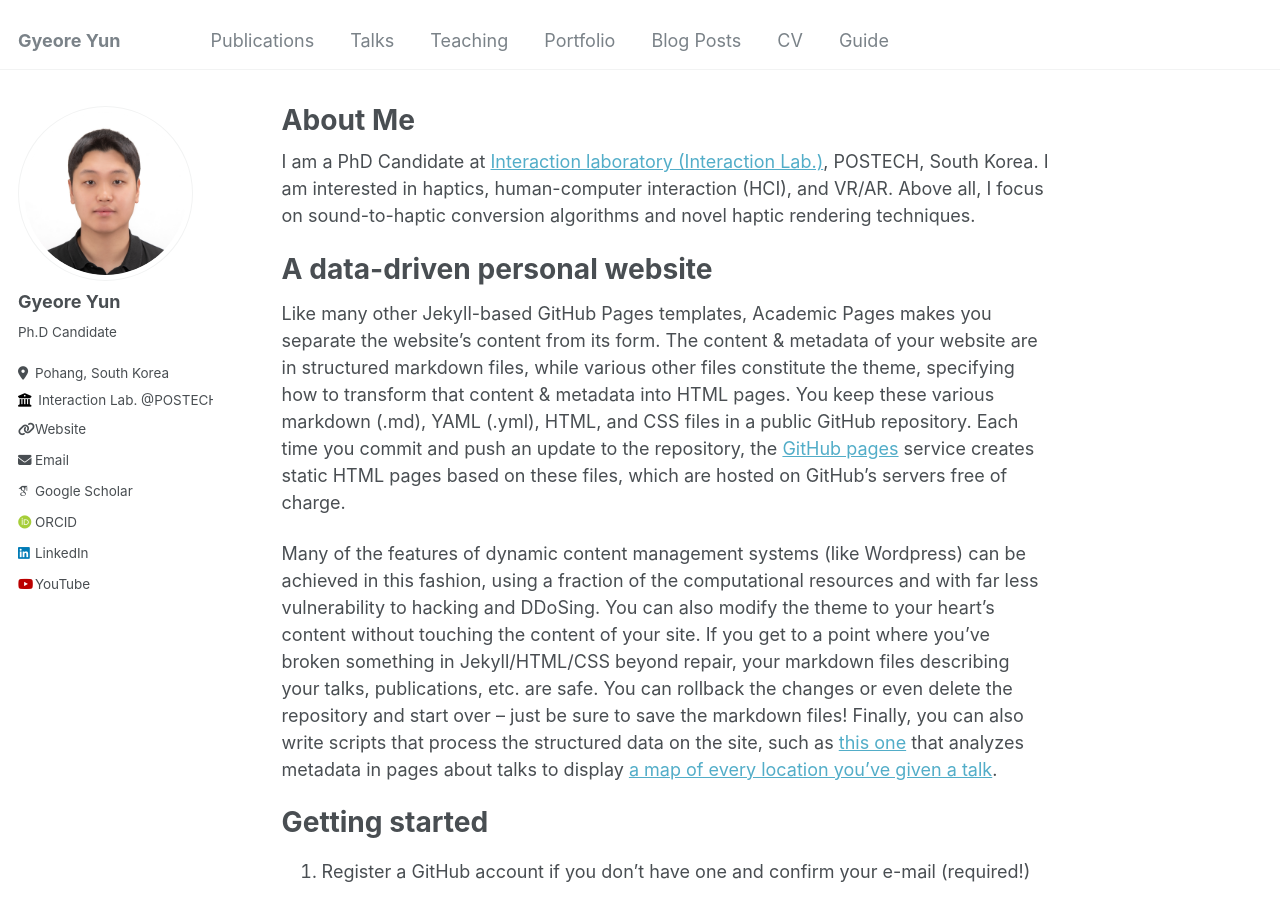
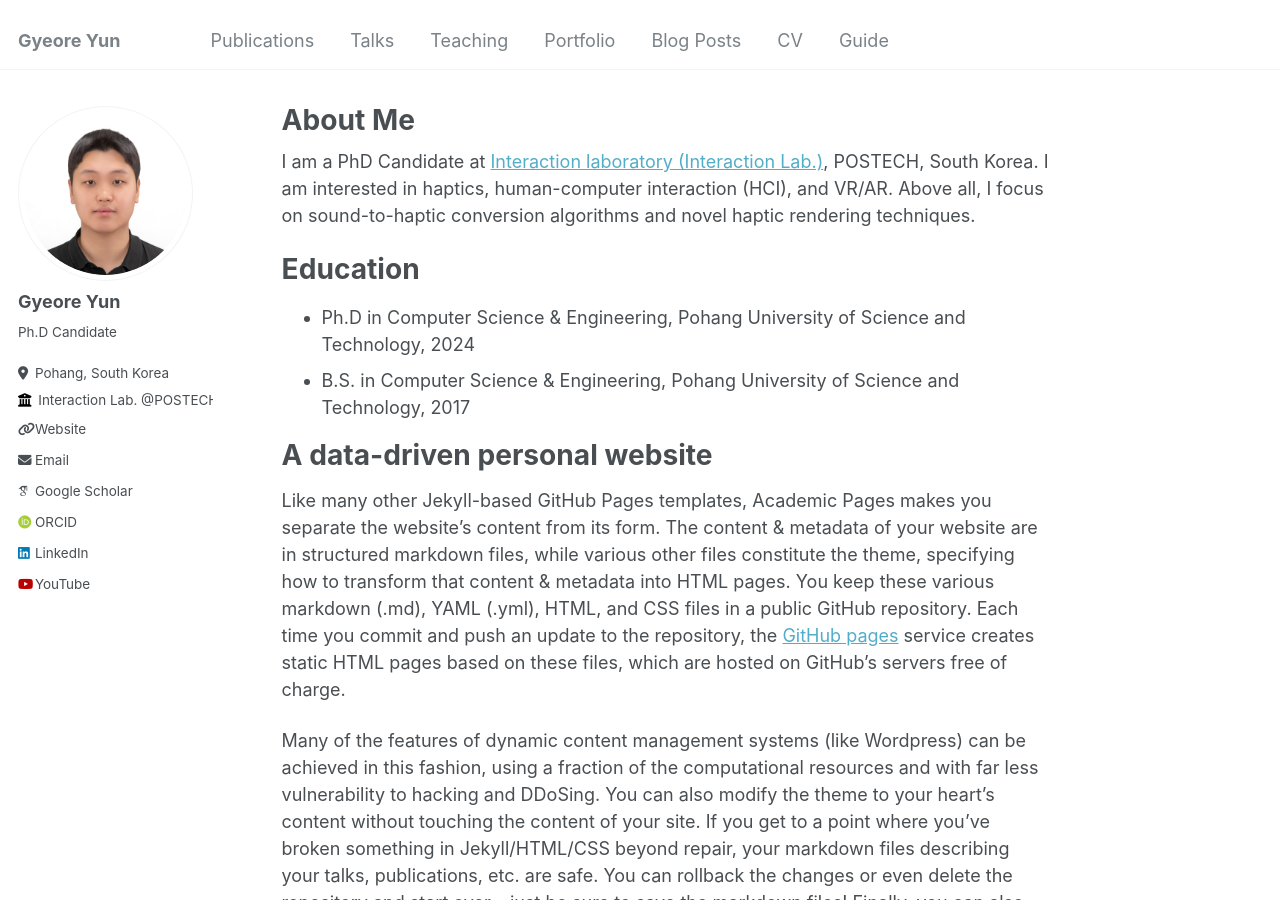
Before and after one commit to GyeoreYun/GyeoreYun.github.io, a Jekyll site: the page built from _pages/about.md, in a window 1280 px wide and 900 px high. Built offline with Jekyll 4.4.1, drawn with Linux system fonts in a browser that asks for light colours; some web fonts are replaced.

Commit message:
Update about.md

```diff
--- a/_pages/about.md
+++ b/_pages/about.md
@@ -8,6 +8,11 @@ redirect_from:
 ---
 I am a PhD Candidate at [Interaction laboratory (Interaction Lab.)](https://itneraction.postech.ac.kr), POSTECH, South Korea.
 I am interested in haptics, human-computer interaction (HCI), and VR/AR. Above all, I focus on sound-to-haptic conversion algorithms and novel haptic rendering techniques.
+
+Education
+======
+* Ph.D in Computer Science & Engineering, Pohang University of Science and Technology, 2024
+* B.S. in Computer Science & Engineering, Pohang University of Science and Technology, 2017
 
 A data-driven personal website
 ======
```
